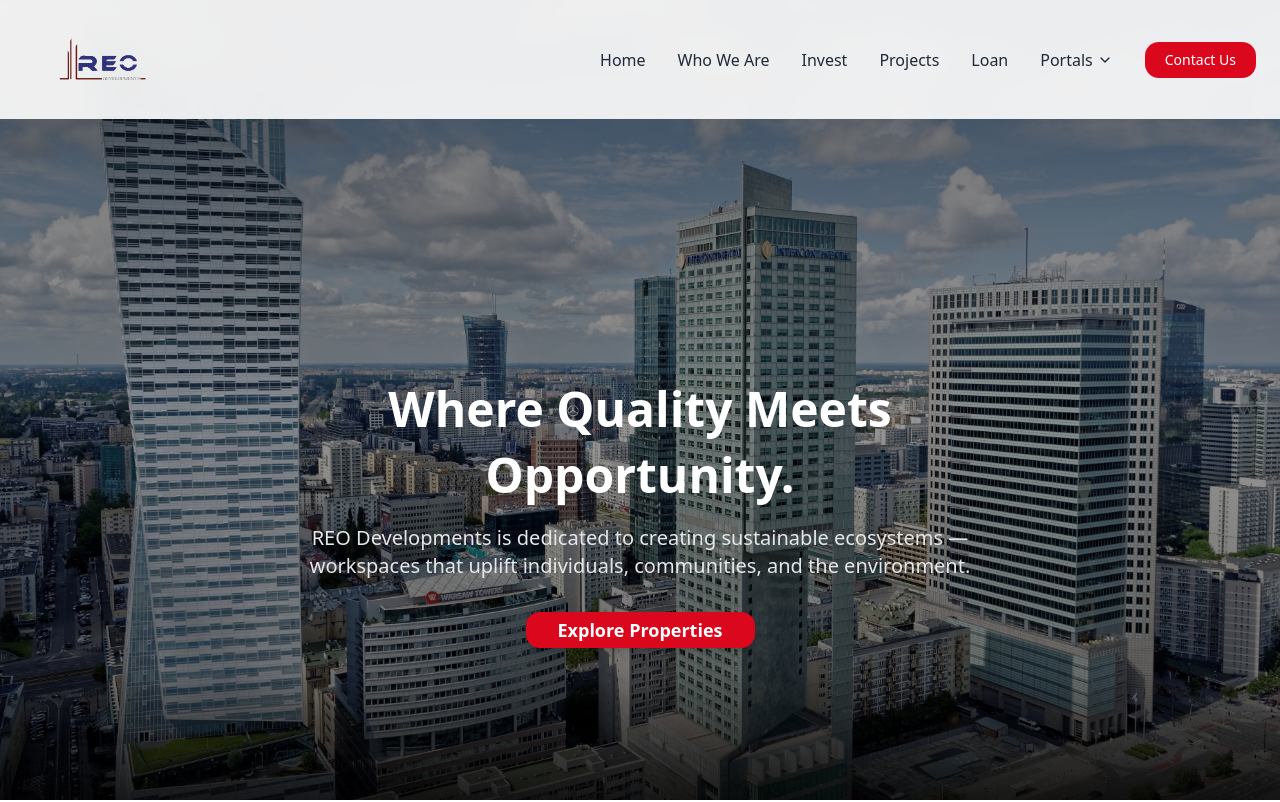
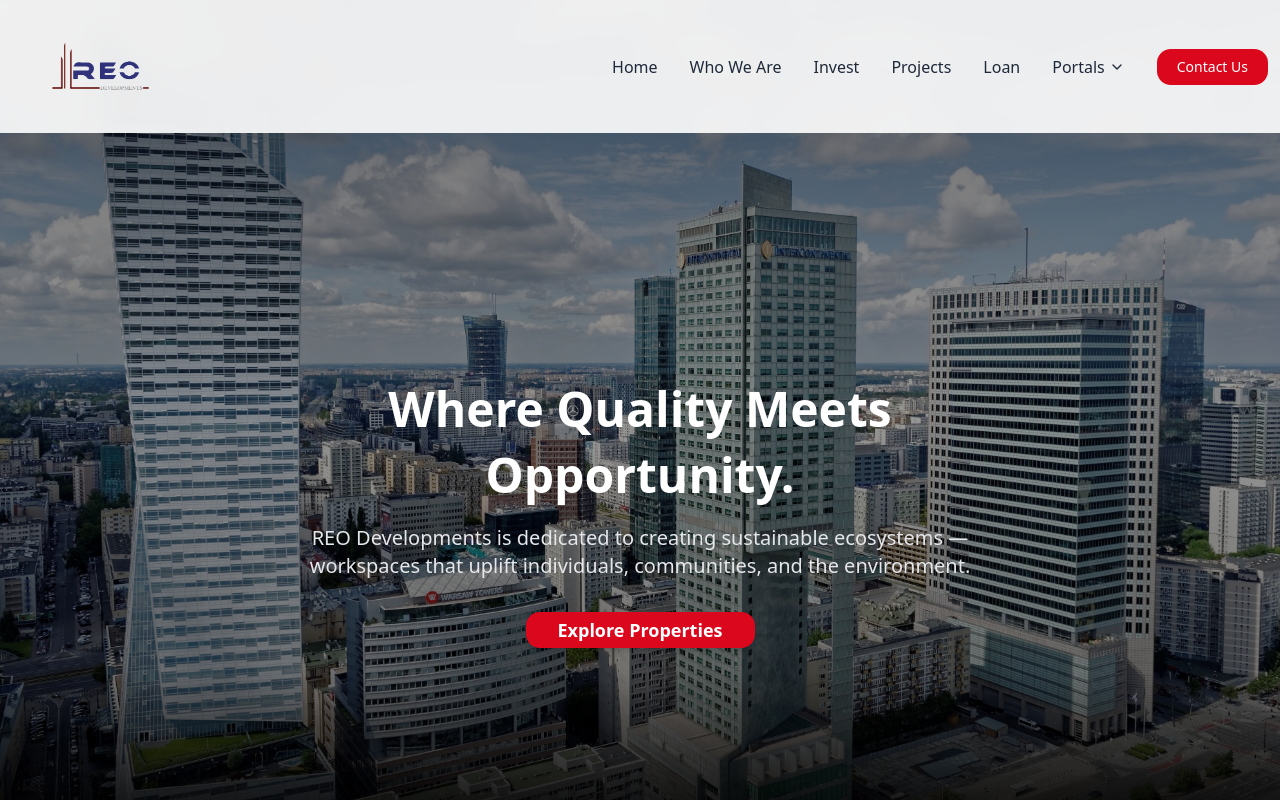
Before and after one commit to Sahil-SS/REO-website, a Next.js app: page / in a window 1280 px wide. Shown: the top 802 px of the page. Built offline with nearby package versions, Linux system fonts and the light colour scheme.

Commit message:
navbar fix

```diff
--- a/components/Navbar.tsx
+++ b/components/Navbar.tsx
@@ -43,7 +43,7 @@ const Navbar = () => {
       }`}
     >
       <motion.div
-        className="max-w-7xl mx-auto flex items-center justify-between px-6 py-0.5 md:py-1"
+        className="max-w-7xl mx-auto flex items-center justify-between px-3 py-0.4 md:py-1"
         animate={{ scale: scrolled ? 1.02 : 1 }}
         transition={{ type: "spring", stiffness: 120, damping: 20 }}
       >
@@ -52,8 +52,8 @@ const Navbar = () => {
           <Image
             src="/images/logo.png"
             alt="REO Developments Logo"
-            width={160}
-            height={70}
+            width={180}
+            height={90}
             className="object-contain"
           />
         </Link>
```
